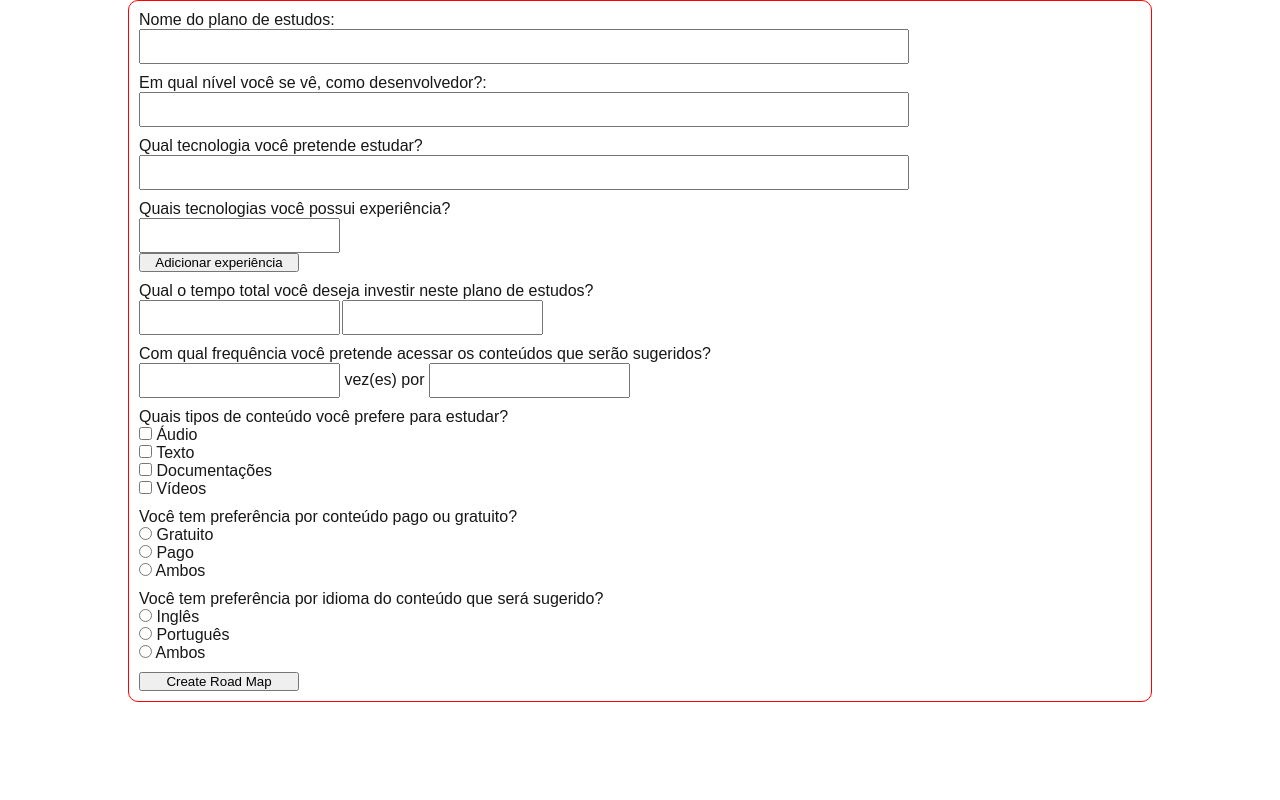
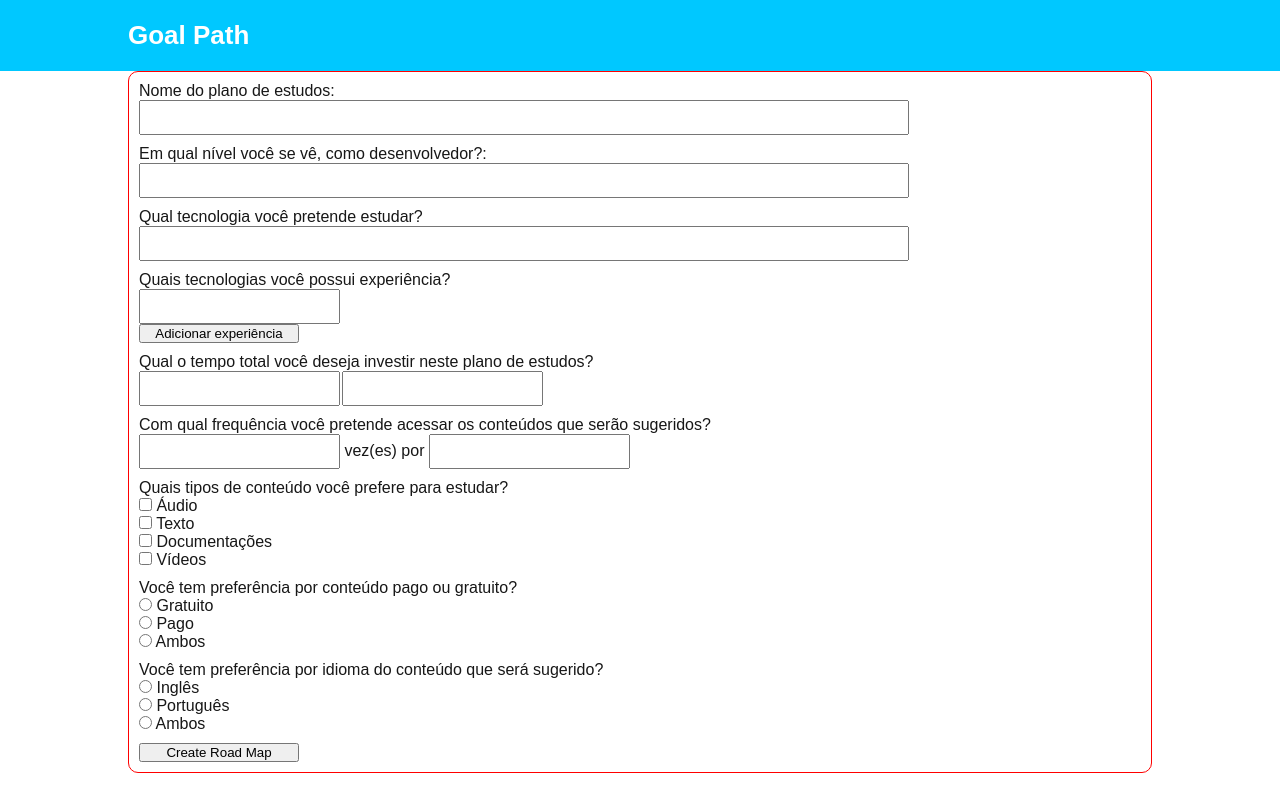
Before and after one commit to matheusmoraesporto/goal-path, a Next.js app: page /roadmap/create in a window 1280 px wide. Built offline with nearby package versions, Linux system fonts and the light colour scheme.

Commit message:
Create header component

```diff
--- a/src/app/layout.tsx
+++ b/src/app/layout.tsx
@@ -1,6 +1,7 @@
 import type { Metadata } from "next";
 import { Geist, Geist_Mono } from "next/font/google";
 import "./globals.css";
+import Header from "goal-path/components/header/header";
 
 const geistSans = Geist({
   variable: "--font-geist-sans",
@@ -25,6 +26,7 @@ export default function RootLayout({
   return (
     <html lang="en">
       <body className={`${geistSans.variable} ${geistMono.variable}`}>
+        <Header />
         {children}
       </body>
     </html>
--- /dev/null
+++ b/src/components/header/header.tsx
@@ -0,0 +1,11 @@
+import "./styles.css";
+
+export default function Header() {
+  return (
+    <header>
+      <div className="header-container centered-div">
+        <h1>Goal Path</h1>
+      </div>
+    </header>
+  );
+}
--- /dev/null
+++ b/src/components/header/styles.css
@@ -0,0 +1,12 @@
+header {
+    background-color: #00c8ff;
+    color: #ffffff;
+}
+
+.header-container {
+    padding: 20px 0;
+}
+
+.header-container h1 {
+    font-size: 26px;
+}
```
